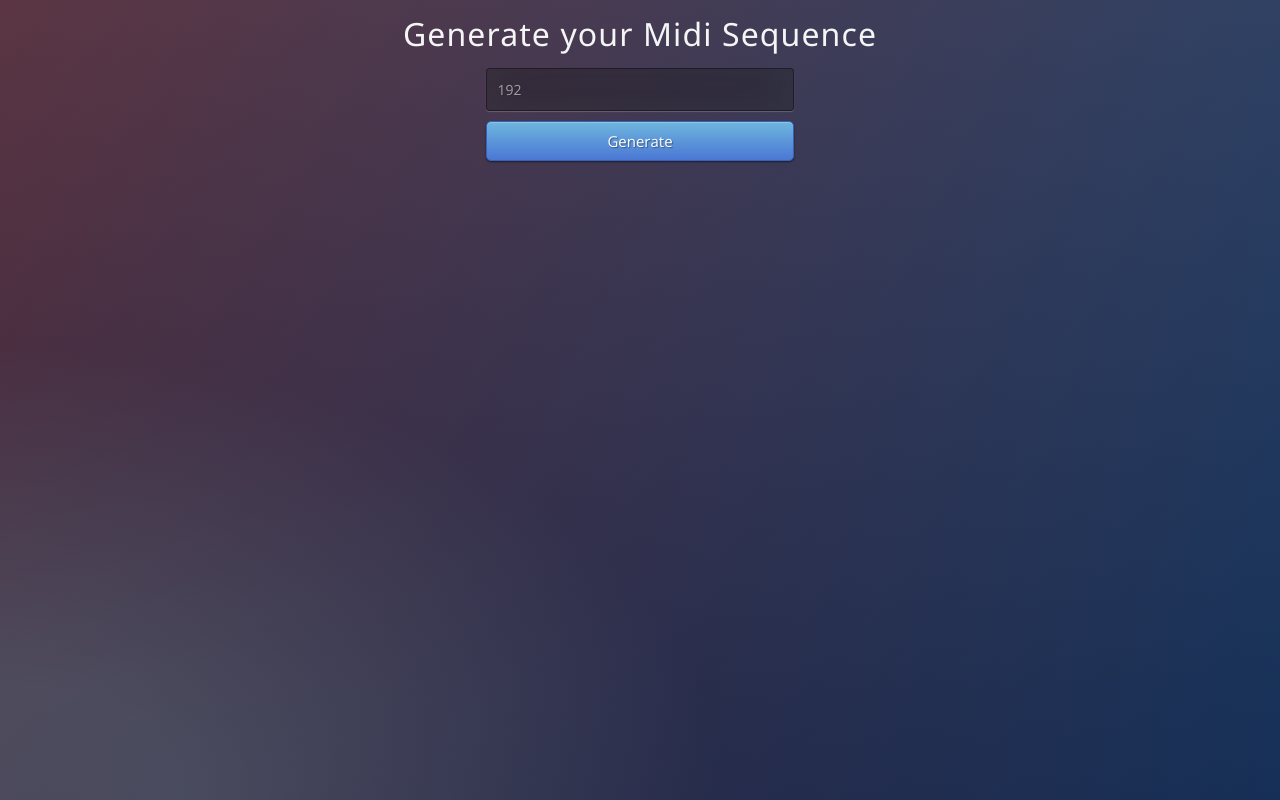
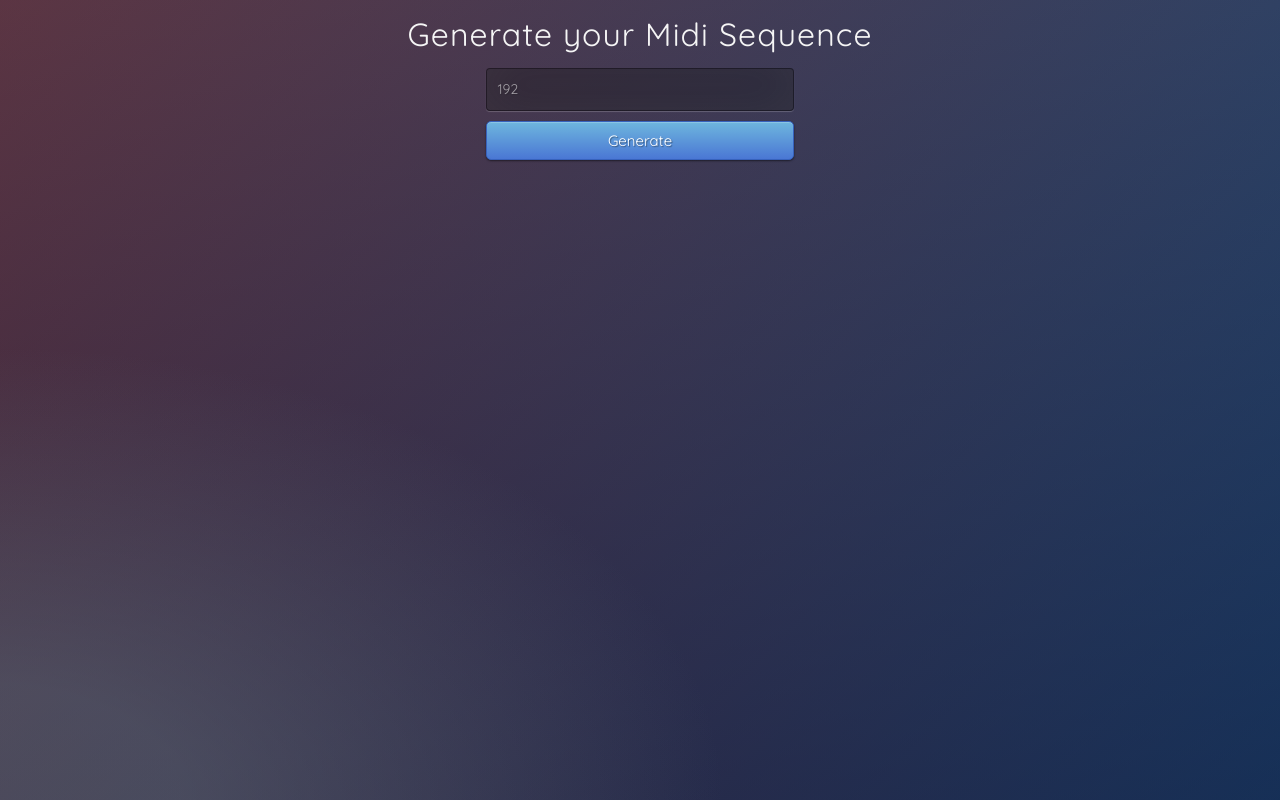
Before and after one commit to falseAzure/DeepMusician, a Flask app: page / in a window 1280 px wide. Run offline with Flask 2, Linux system fonts and the light colour scheme.

Commit message:
Update style.css
Clean up

```diff
--- a/app/static/css/style.css
+++ b/app/static/css/style.css
@@ -1,4 +1,5 @@
-@import url(https://fonts.googleapis.com/css?family=Open+Sans);
+/* From https: //codepen.io/frytyler/pen/EGdtg */
+@import url(https://fonts.googleapis.com/css?family=Quicksand);
 
 .btn {
     display: inline-block;
@@ -114,13 +115,12 @@ html {
     width: 100%;
     height: 100%;
     overflow: hidden;
-    /* overflow: scroll; */
 }
 
 body {
     width: 100%;
     height: 100%;
-    font-family: 'Open Sans', sans-serif;
+    font-family: 'Quicksand', sans-serif;
     background: #092756;
     color: black;
     font-size: 14px;
@@ -136,6 +136,7 @@ body {
 }
 
 h1 {
+    font-family: 'Quicksand', sans-serif;
     font-size: xx-large;
     color:#f5f5f5
 }
```
